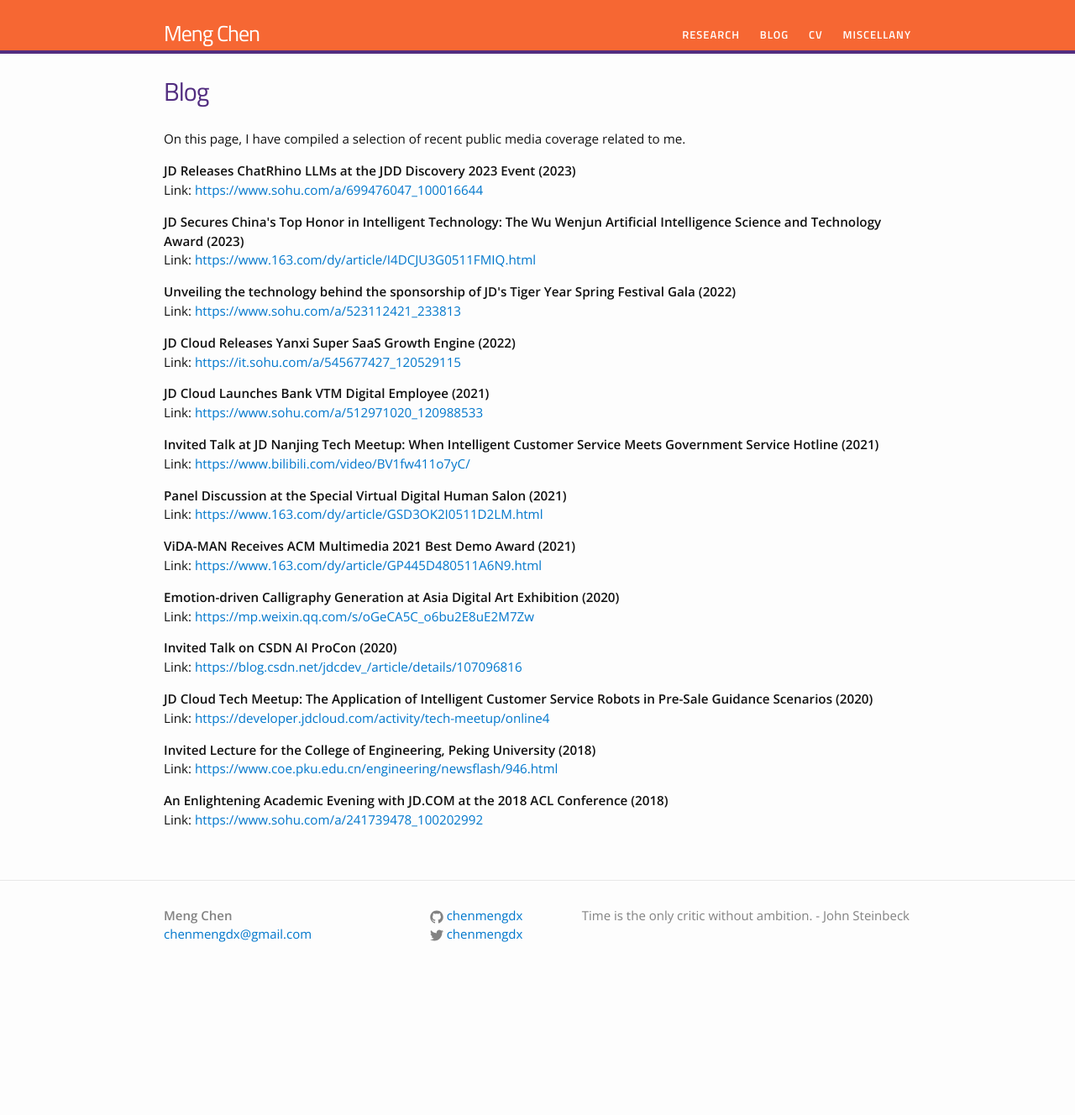
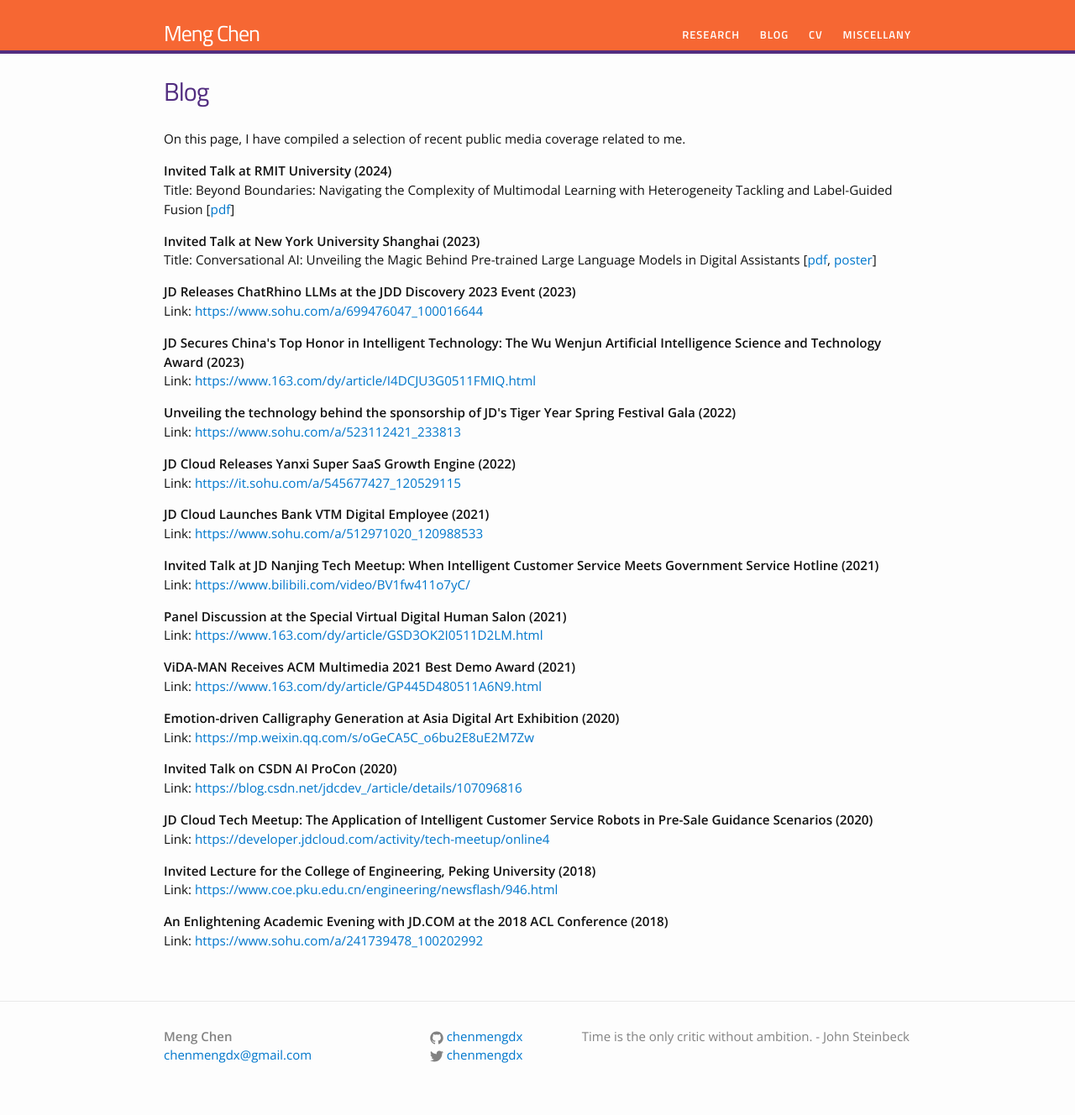
Before and after one commit to chenmengdx/chenmengdx.github.io, a Jekyll site: the page built from blog.md, in a window 1280 px wide. Shown: the whole page at 84% size. Built offline with Jekyll 4.4.1, drawn with Linux system fonts in a browser that asks for light colours; before the commit the page ends 1184 px from its top, so only the background shows below that.

Commit message:
update blog page

```diff
--- a/blog.md
+++ b/blog.md
@@ -7,6 +7,16 @@
 <div>
 <p>
 On this page, I have compiled a selection of recent public media coverage related to me.
+</p>
+
+<p>
+<b> Invited Talk at RMIT University (2024) </b> <br />
+Title: Beyond Boundaries: Navigating the Complexity of Multimodal Learning with Heterogeneity Tackling and Label-Guided Fusion [<a href="../talks/Invited_Talk_RMIT_24.pdf">pdf</a>]
+</p>
+
+<p>
+<b> Invited Talk at New York University Shanghai (2023)</b> <br />
+Title: Conversational AI: Unveiling the Magic Behind Pre-trained Large Language Models in Digital Assistants [<a href="../talks/Invited_Talk_NYU_23.pdf">pdf</a>, <a href="../talks/poster_nyu.pdf">poster</a>]
 </p>
 
 <p>
```
Also changed, not shown: 3 other files.
